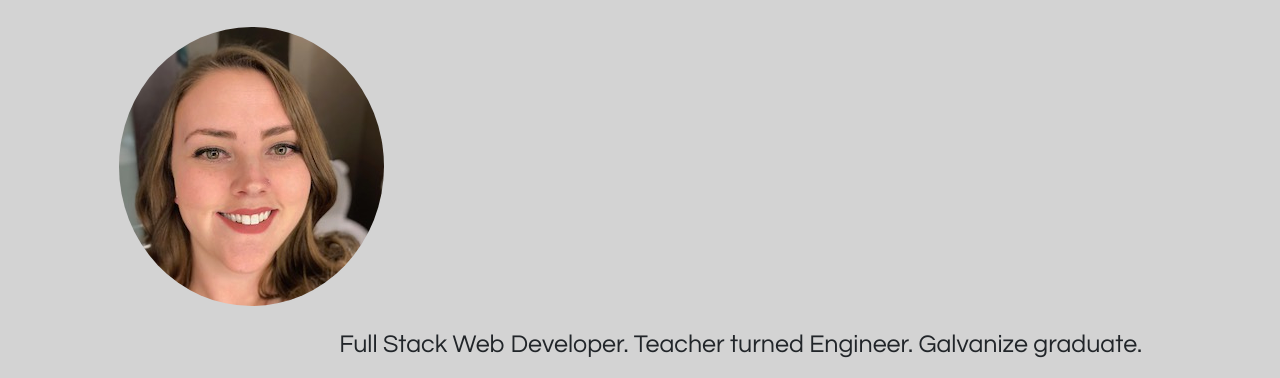
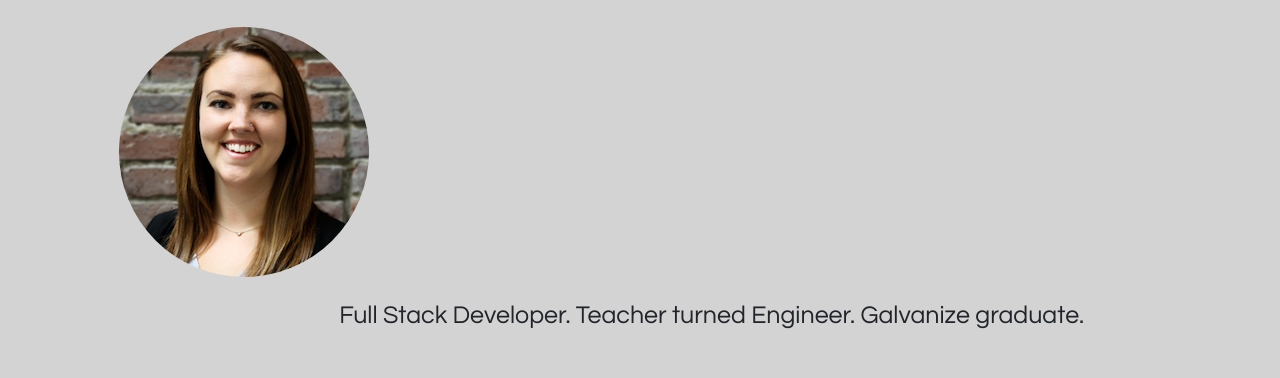
Before and after one commit to celiamarshall/personal-portfolio, a plain HTML site: page index.html in a window 1280 px wide. Shown: the part 109-487 px from the top of the page. Drawn offline with nearby package versions, Linux system fonts and the light colour scheme.

Commit message:
changed portrait image

```diff
--- a/index.html
+++ b/index.html
@@ -28,8 +28,8 @@
     </div>
 
     <div class="row offset-md-1">
-        <img class="portrait img-fluid" src="./portrait.jpeg">
-        <p class="statement">Full Stack Web Developer. Teacher turned Engineer. Galvanize graduate. </p>
+        <img class="portrait img-fluid" src="./portfolio-portrait.png">
+        <p class="statement">Full Stack Developer. Teacher turned Engineer. Galvanize graduate. </p>
     </div>
 
     <div class="row offset-md-1">
```
Also changed, not shown: portfolio-portrait.png (added).
